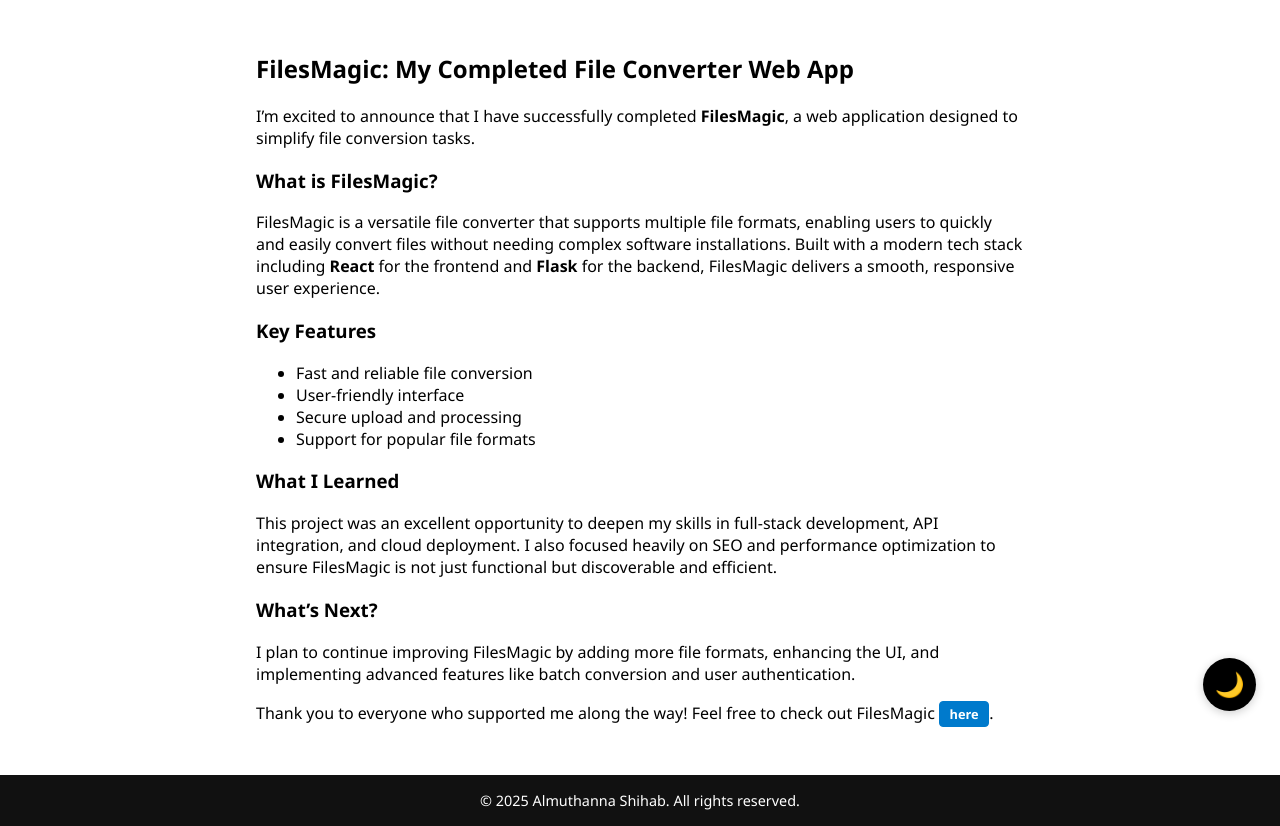
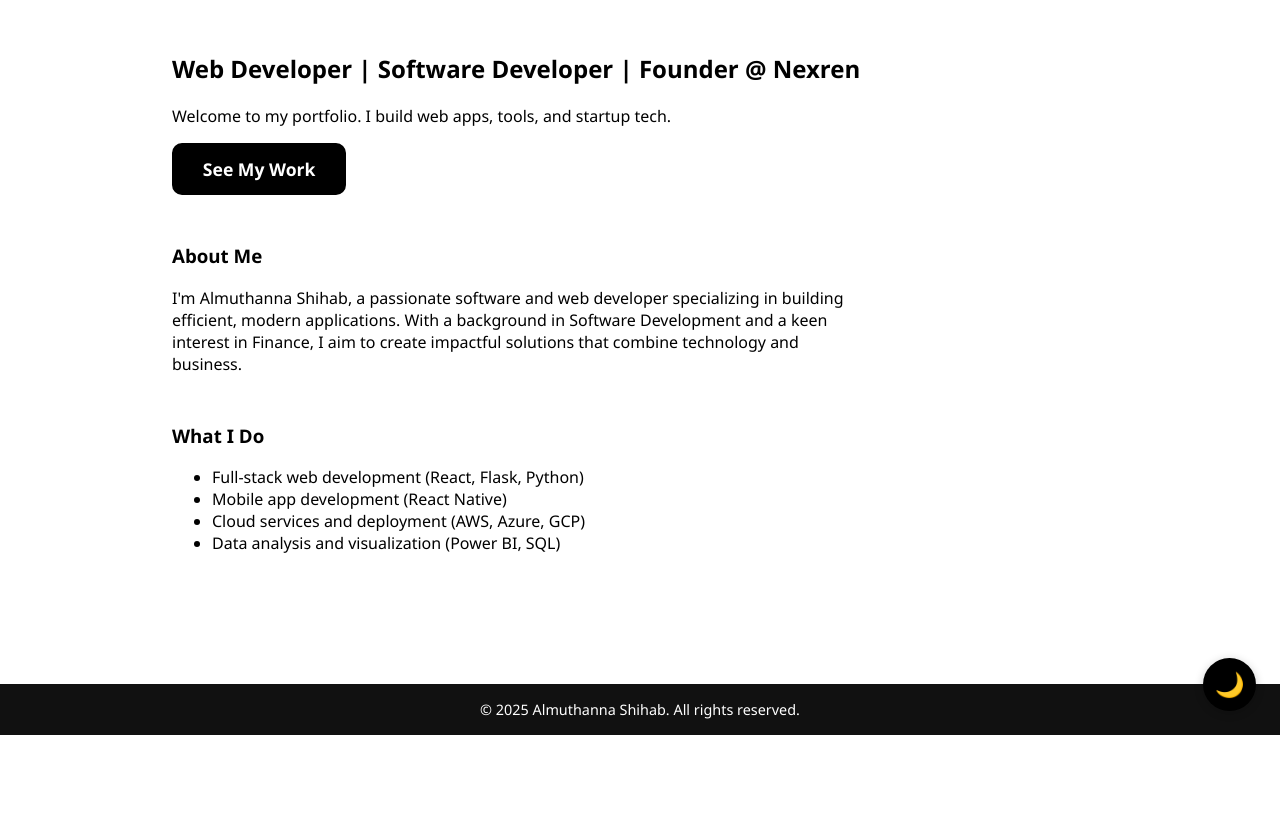
Before and after one commit to almuthanna1/ePortfolio, a Flask app: page / in a window 1280 px wide. Shown: the part 65-891 px from the top of the page. After the commit the page ends 800 px from the top, so only its background shows below. Run offline with Flask 3, Linux system fonts and the light colour scheme.

Commit message:
Update index.html

```diff
--- a/templates/index.html
+++ b/templates/index.html
@@ -2,11 +2,11 @@
 <html lang="en">
 <head>
   <meta charset="UTF-8" />
-  <meta name="viewport" content="width=device-width, initial-scale=1">
-  <title>FilesMagic Completed | Almuthanna Shihab</title>
-  <link rel="stylesheet" href="/static/css/styles.css">
+  <meta name="viewport" content="width=device-width, initial-scale=1" />
+  <title>Almuthanna Shihab | Home</title>
+  <link rel="stylesheet" href="/static/css/styles.css" />
   <link rel="icon" href="/static/favicon-dark.png" media="(prefers-color-scheme: light)">
-  <link rel="icon" href="/static/favicon-light.png" media="(prefers-color-scheme: dark)" >
+  <link rel="icon" href="/static/favicon-light.png" media="(prefers-color-scheme: dark)">
 </head>
 <body>
   <header>
@@ -23,35 +23,31 @@
     </nav>
   </header>
 
-  <main role="main" class="content fade-in" style="max-width: 800px; margin: 2rem auto; padding: 0 1rem;">
-    <article>
-      <h2>FilesMagic: My Completed File Converter Web App</h2>
-      <p>I’m excited to announce that I have successfully completed <strong>FilesMagic</strong>, a web application designed to simplify
-        file conversion tasks.</p>
+  <main class="content" role="main">
+    <h2>Web Developer | Software Developer | Founder @ Nexren</h2>
+    <p>Welcome to my portfolio. I build web apps, tools, and startup tech.</p>
+    <a href="/projects" class="btn" role="button">See My Work</a>
 
-      <h3>What is FilesMagic?</h3>
-      <p>FilesMagic is a versatile file converter that supports multiple file formats, enabling users to quickly and easily convert files
-        without needing complex software installations. Built with a modern tech stack including <strong>React</strong> for the frontend and
-        <strong>Flask</strong> for the backend, FilesMagic delivers a smooth, responsive user experience.</p>
+    <!-- New content below to fill space -->
 
-      <h3>Key Features</h3>
+    <section style="margin-top: 3rem; max-width: 700px;">
+      <h3>About Me</h3>
+      <p>
+        I'm Almuthanna Shihab, a passionate software and web developer specializing in building efficient, modern applications.
+        With a background in Software Development and a keen interest in Finance, I aim to create impactful solutions that combine technology and business.
+      </p>
+    </section>
+
+    <section style="margin-top: 3rem; max-width: 700px;">
+      <h3>What I Do</h3>
       <ul>
-        <li>Fast and reliable file conversion</li>
-        <li>User-friendly interface</li>
-        <li>Secure upload and processing</li>
-        <li>Support for popular file formats</li>
+        <li>Full-stack web development (React, Flask, Python)</li>
+        <li>Mobile app development (React Native)</li>
+        <li>Cloud services and deployment (AWS, Azure, GCP)</li>
+        <li>Data analysis and visualization (Power BI, SQL)</li>
       </ul>
+    </section>
 
-      <h3>What I Learned</h3>
-      <p>This project was an excellent opportunity to deepen my skills in full-stack development, API integration, and cloud deployment.
-        I also focused heavily on SEO and performance optimization to ensure FilesMagic is not just functional but discoverable and efficient.</p>
-
-      <h3>What’s Next?</h3>
-      <p>I plan to continue improving FilesMagic by adding more file formats, enhancing the UI, and implementing advanced features like
-        batch conversion and user authentication.</p>
-
-      <p>Thank you to everyone who supported me along the way! Feel free to check out FilesMagic <a href="https://filesmagic.com" target="_blank" rel="noopener noreferrer" class="btn-here">here</a>.</p>
-    </article>
   </main>
 
   <footer>&copy; 2025 Almuthanna Shihab. All rights reserved.</footer>
@@ -82,10 +78,12 @@
     }
   });
 
+  // Initialize theme on page load
   const savedTheme = localStorage.getItem('theme');
   if (savedTheme === 'dark' || savedTheme === 'light') {
     setTheme(savedTheme);
   } else {
+    // Default to light mode
     setTheme('light');
   }
 
```
Lines whose indentation alone changed are shown as unchanged.
